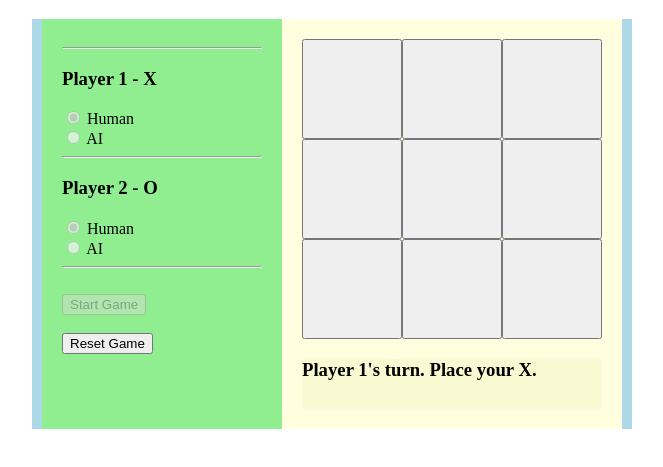
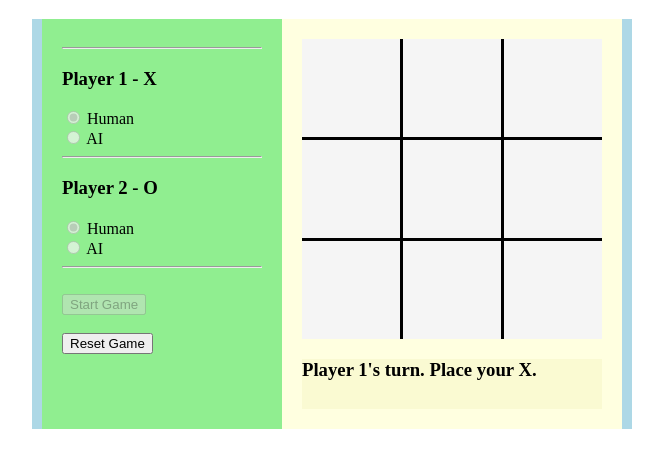
Before and after one commit to Boss930129/tictactoe, a plain HTML site: page index.html in a window 1280 px wide. Both pictures are taken after a click on the button "Start Game". Shown: the part 61-528 px from the top of the page, without its empty margins (308-971 px from the left). Drawn offline with Linux system fonts and the light colour scheme.

Commit message:
Add grid border

```diff
--- a/script.js
+++ b/script.js
@@ -411,7 +411,6 @@ const game = (() => {
 // Make AI click button change to other type of player (human -> ai, etc) even if mid game
 // Improve symbol layout stuff (sizing, options, etc)
 // Do button click animation
-// add grid borders
 // pretyfy colours
 // sort out pubsub function with more than one arg
 // maybe change board state updated to "turn finished" or "next turn" or "render turn" or some such
--- a/styles.css
+++ b/styles.css
@@ -1,6 +1,6 @@
 .cell {
-    /* width: 100px;
-    height: 100px; */
+    background-color: whitesmoke;
+    border: none;
 }
 
 header {
@@ -38,6 +38,9 @@ header {
     display: grid;
     grid-template-columns: 1fr 1fr 1fr;
     grid-template-rows: 1fr 1fr 1fr;
+
+    grid-gap: 3px;
+    background-color: black;
 }
 
 #game-alerts {
```
